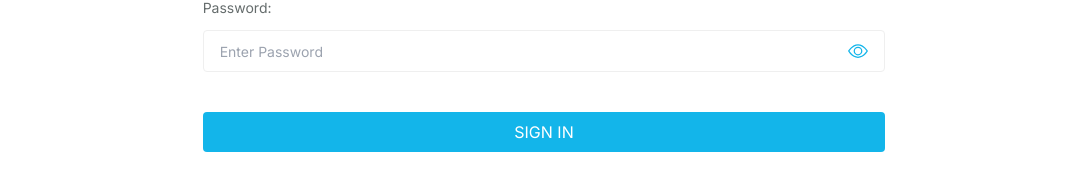
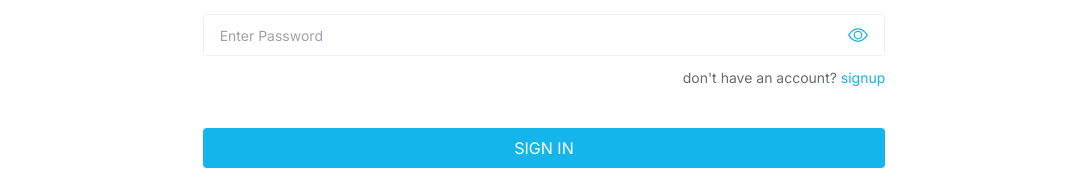
Before and after one commit to Tanjilhossaintamim/careerfy, a React (Vite) app: page /signin in a window 1280 px wide. Shown: the part 556-726 px from the top of the page, without its empty margins (96-1183 px from the left). Built offline with nearby package versions, Linux system fonts and the light colour scheme.

Commit message:
compleate singin page

```diff
--- a/src/pages/signin/SignIn.tsx
+++ b/src/pages/signin/SignIn.tsx
@@ -1,6 +1,7 @@
 import { CiUser } from "react-icons/ci";
 import { BsEye, BsEyeSlash } from "react-icons/bs";
 import { useState } from "react";
+import { Link } from "react-router-dom";
 const SignIn = () => {
   const [showPassword, setshowPassword] = useState<boolean>(false);
   const handelTogglePassword = () => {
@@ -43,6 +44,12 @@ const SignIn = () => {
             </span>
           </div>
         </div>
+        <p className="text-color-gray text-sm mt-3 text-right">
+          don&apos;t have an account?
+          <Link className="text-color-sky hover:underline" to="/signup">
+            {" "} signup
+          </Link>
+        </p>
         <button className="uppercase bg-color-sky w-full text-center rounded text-white py-2 mt-10">
           Sign in
         </button>
```
